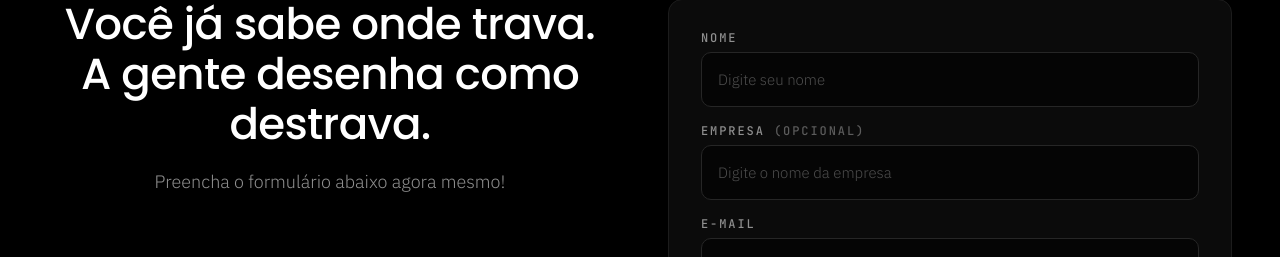
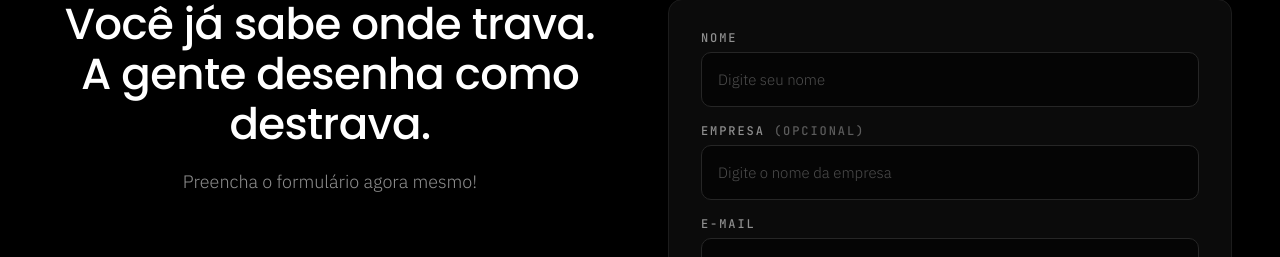
Before and after one commit to DigitalBoostofc/nodex, a Next.js app: page / in a window 1280 px wide. Shown: the part 3368-3625 px from the top of the page. Built offline with nearby package versions, Linux system fonts and the light colour scheme.

Commit message:
fix: drop “abaixo” from the CTA lead on desktop
The form sits beside the copy on large screens, so “below” is wrong.

```diff
--- a/src/app/page.tsx
+++ b/src/app/page.tsx
@@ -221,7 +221,16 @@ export default function HomePage() {
 
       <CtaForm
         title="Você já sabe onde trava. A gente desenha como destrava."
-        lead="Preencha o formulário abaixo agora mesmo!"
+        lead={
+          <>
+            <span className="lg:hidden">
+              Preencha o formulário abaixo agora mesmo!
+            </span>
+            <span className="hidden lg:inline">
+              Preencha o formulário agora mesmo!
+            </span>
+          </>
+        }
       />
 
       <FaqSection items={FAQ} />
```
